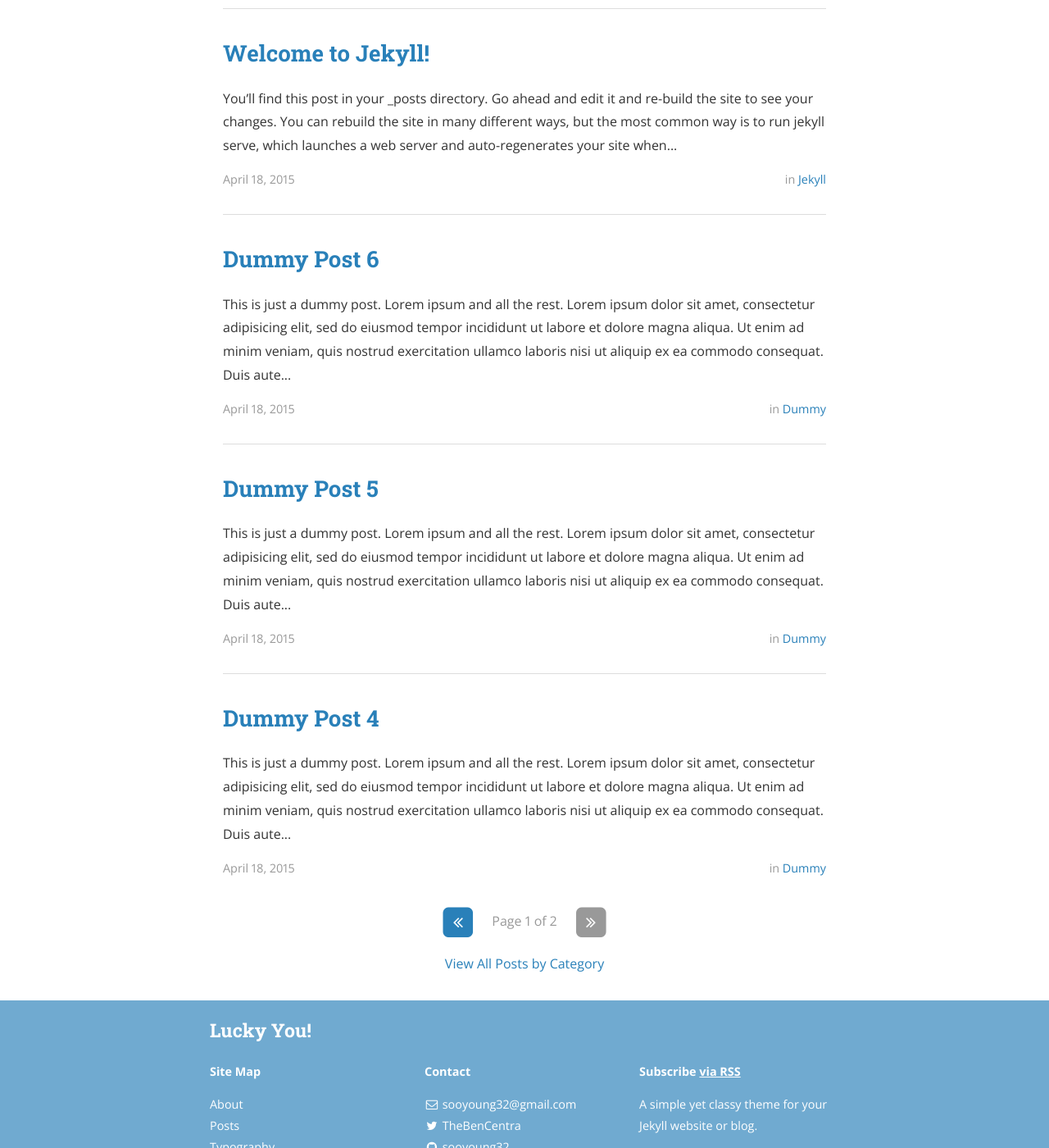
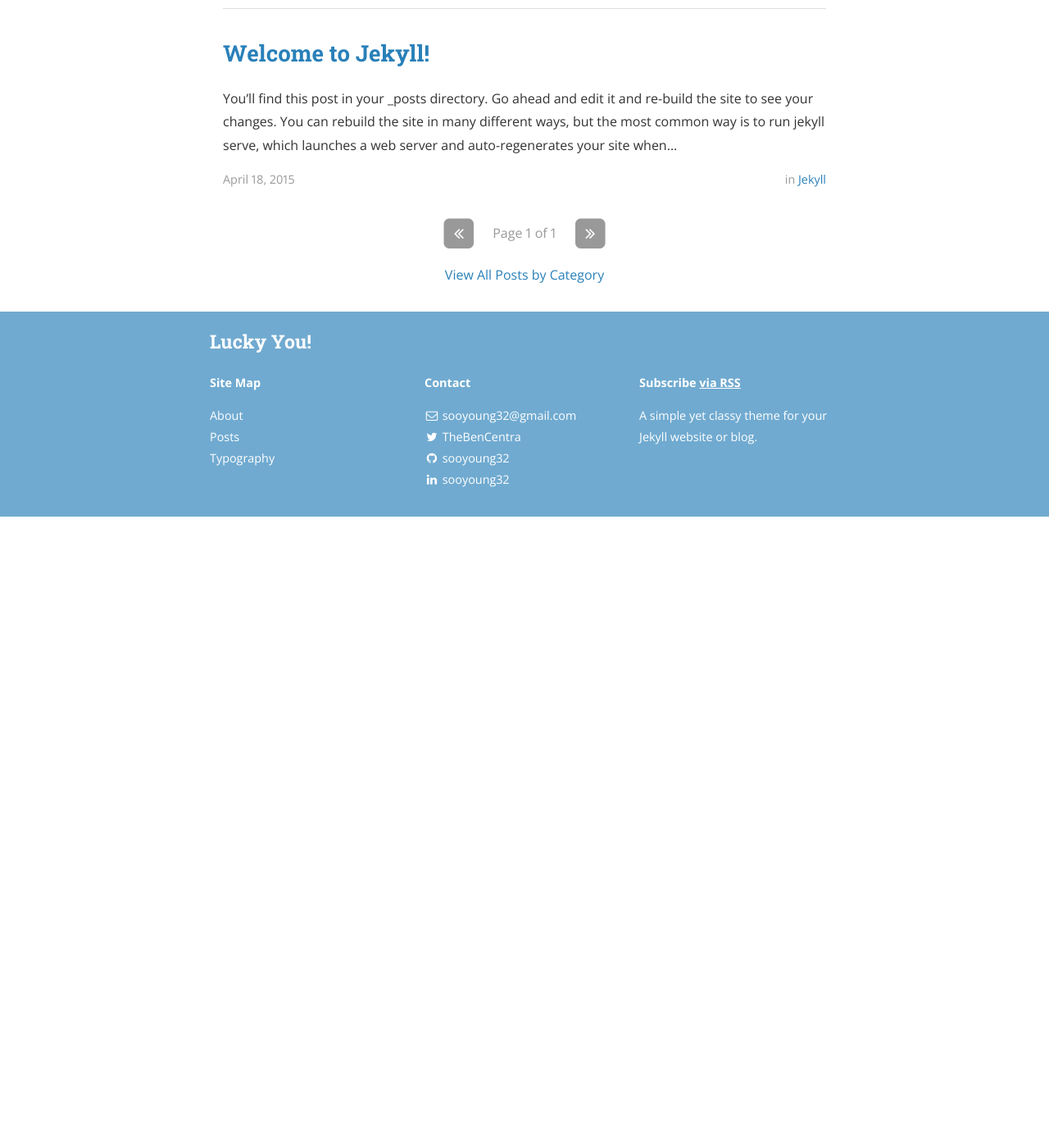
Before and after one commit to sooyoung32/sooyoung32.github.com, a Jekyll site: the page built from index.html, in a window 1280 px wide and 1400 px high, scrolled down 775 px. Shown: the whole window at 82% size. Built offline with Jekyll 4.4.1, drawn with Linux system fonts in a browser that asks for light colours; nearby versions of some CDN libraries; the list of posts is cut into pages by our own code; a style sheet for code colours, icons or effects is not loaded; after the commit the page ends 1405 px from its top, so only the background shows below that.

Commit message:
ga added

```diff
--- a/_config.yml
+++ b/_config.yml
@@ -41,7 +41,7 @@ jekyll-archives:
 disqus_shortname: sooyoung
 
 # Google analytics
-# ga_tracking_id: "UA-XXXX-1"
+ga_tracking_id: "UA-72571273-1"
 
 # Category descriptions (for archive pages)
 descriptions:
--- a/_posts/2015-04-18-dummy.markdown
+++ /dev/null
@@ -1,16 +0,0 @@
----
-layout: post
-title:  "Dummy Post"
-date:   2015-04-18 08:43:59
-author: Ben Centra
-categories: Dummy
----
-
-This is just a dummy post. Lorem ipsum and all the rest.
-
-Lorem ipsum dolor sit amet, consectetur adipisicing elit, sed do eiusmod
-tempor incididunt ut labore et dolore magna aliqua. Ut enim ad minim veniam,
-quis nostrud exercitation ullamco laboris nisi ut aliquip ex ea commodo
-consequat. Duis aute irure dolor in reprehenderit in voluptate velit esse
-cillum dolore eu fugiat nulla pariatur. Excepteur sint occaecat cupidatat non
-proident, sunt in culpa qui officia deserunt mollit anim id est laborum.
--- a/_posts/2015-04-18-dummy4.markdown
+++ /dev/null
@@ -1,17 +0,0 @@
----
-layout: post
-title:  "Dummy Post 4"
-date:   2015-04-18 08:43:59
-author: Ben Centra
-categories: Dummy
-tags: ipsum
----
-
-This is just a dummy post. Lorem ipsum and all the rest.
-
-Lorem ipsum dolor sit amet, consectetur adipisicing elit, sed do eiusmod
-tempor incididunt ut labore et dolore magna aliqua. Ut enim ad minim veniam,
-quis nostrud exercitation ullamco laboris nisi ut aliquip ex ea commodo
-consequat. Duis aute irure dolor in reprehenderit in voluptate velit esse
-cillum dolore eu fugiat nulla pariatur. Excepteur sint occaecat cupidatat non
-proident, sunt in culpa qui officia deserunt mollit anim id est laborum.
--- a/_posts/2015-04-18-dummy5.markdown
+++ /dev/null
@@ -1,17 +0,0 @@
----
-layout: post
-title:  "Dummy Post 5"
-date:   2015-04-18 08:43:59
-author: Ben Centra
-categories: Dummy
-tags: lorem
----
-
-This is just a dummy post. Lorem ipsum and all the rest.
-
-Lorem ipsum dolor sit amet, consectetur adipisicing elit, sed do eiusmod
-tempor incididunt ut labore et dolore magna aliqua. Ut enim ad minim veniam,
-quis nostrud exercitation ullamco laboris nisi ut aliquip ex ea commodo
-consequat. Duis aute irure dolor in reprehenderit in voluptate velit esse
-cillum dolore eu fugiat nulla pariatur. Excepteur sint occaecat cupidatat non
-proident, sunt in culpa qui officia deserunt mollit anim id est laborum.
--- a/_posts/2015-04-18-dummy6.markdown
+++ /dev/null
@@ -1,17 +0,0 @@
----
-layout: post
-title:  "Dummy Post 6"
-date:   2015-04-18 08:43:59
-author: Ben Centra
-categories: Dummy
-tags: lorem ipsum
----
-
-This is just a dummy post. Lorem ipsum and all the rest.
-
-Lorem ipsum dolor sit amet, consectetur adipisicing elit, sed do eiusmod
-tempor incididunt ut labore et dolore magna aliqua. Ut enim ad minim veniam,
-quis nostrud exercitation ullamco laboris nisi ut aliquip ex ea commodo
-consequat. Duis aute irure dolor in reprehenderit in voluptate velit esse
-cillum dolore eu fugiat nulla pariatur. Excepteur sint occaecat cupidatat non
-proident, sunt in culpa qui officia deserunt mollit anim id est laborum.
--- a/about.md
+++ b/about.md
@@ -6,12 +6,11 @@ permalink: /about/
 
 <img src="{{ site.baseurl }}/assets/sooyoung.jpg" title="Profile Picture" class="profile">
 
-Centrarium is a custom theme for Jekyll, made by [Ben Centra][bencentra] for his own blog. He'd be humbled if you liked it enough to use it as well! Installation and configuration instructions can be found in the [GitHub repository](https://github.com/bencentra/centrarium).
+영화/독서/농구/조깅/산책/자전거/영어/개발/토론/평등/존중/자유/사색/성실/순수/소통/변화/을(를) 좋아합니다.
+개발관련에선 /Java/Spring/Ubuntu를 현재 사용하며 /JavaScript/Node.js/React/Scala/Algorithm/OOP/Functional Programming에 관심있고 배우고 싶습니다.
 
-This page is a good place to write about yourself, your project, your product, or whatever it is your site is for. You can replace the image above, or you can get rid of it entirely.
+부족하지만 배운고 느낀것을 공유하려 합니다.
 
-You can find out more info about customizing your Jekyll theme, as well as basic Jekyll usage documentation at [jekyllrb.com](http://jekyllrb.com/). And you can find the source code for Jekyll at [github.com/jekyll/jekyll](https://github.com/jekyll/jekyll)
 
-[centrarium]: https://github.com/bencentra/centrarium
-[bencentra]: http://bencentra.com
-[jekyll]: https://github.com/jekyll/jekyll
+[github]: https://github.com/sooyoung32/
+[email] : sooyoung32@gmail.com
```
Also changed, not shown: _posts/2015-04-18-dummy2.markdown (deleted, +0 -16 lines), _posts/2015-04-18-dummy3.markdown (deleted, +0 -16 lines), _layouts/default.html (line endings or trailing spaces).
